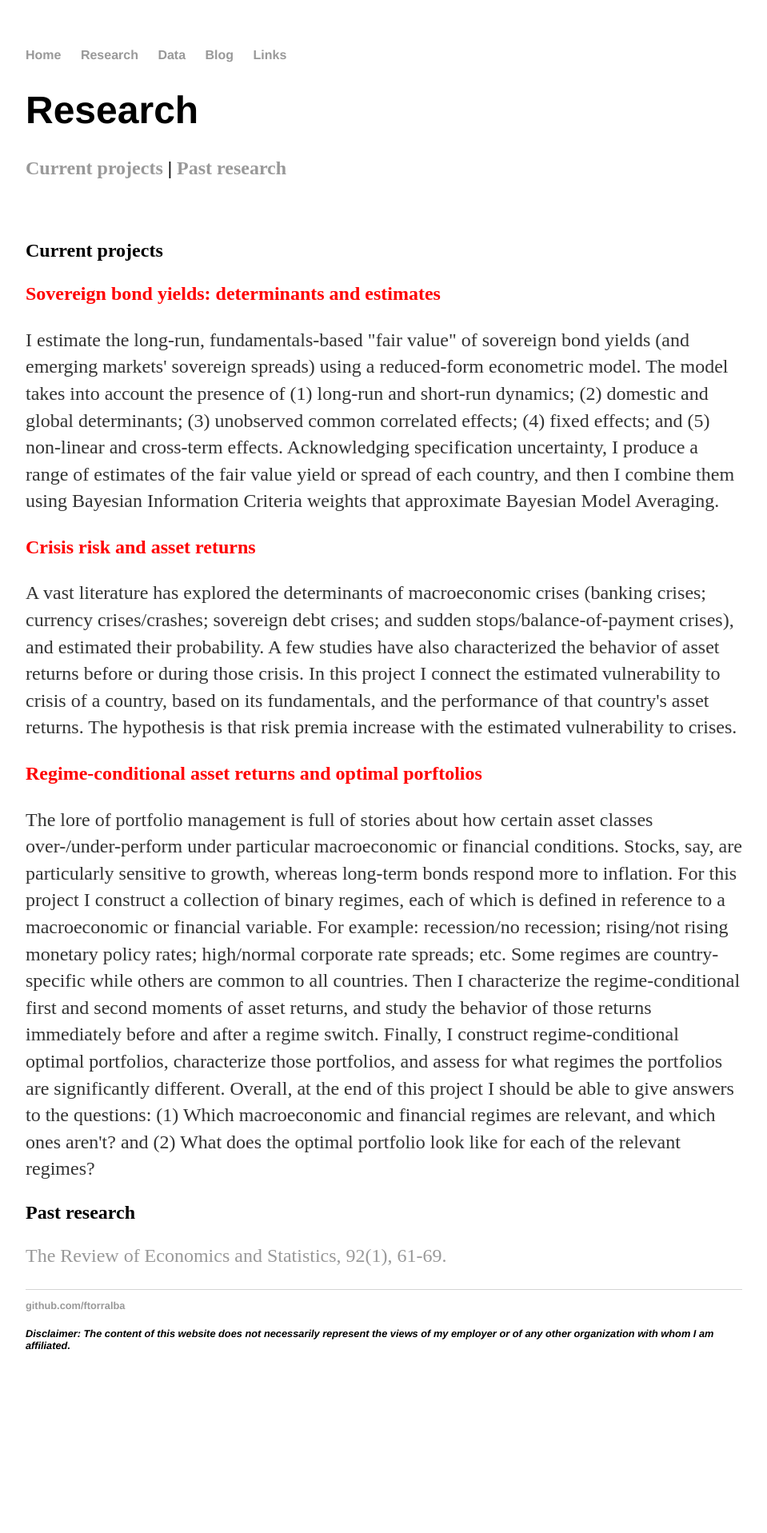
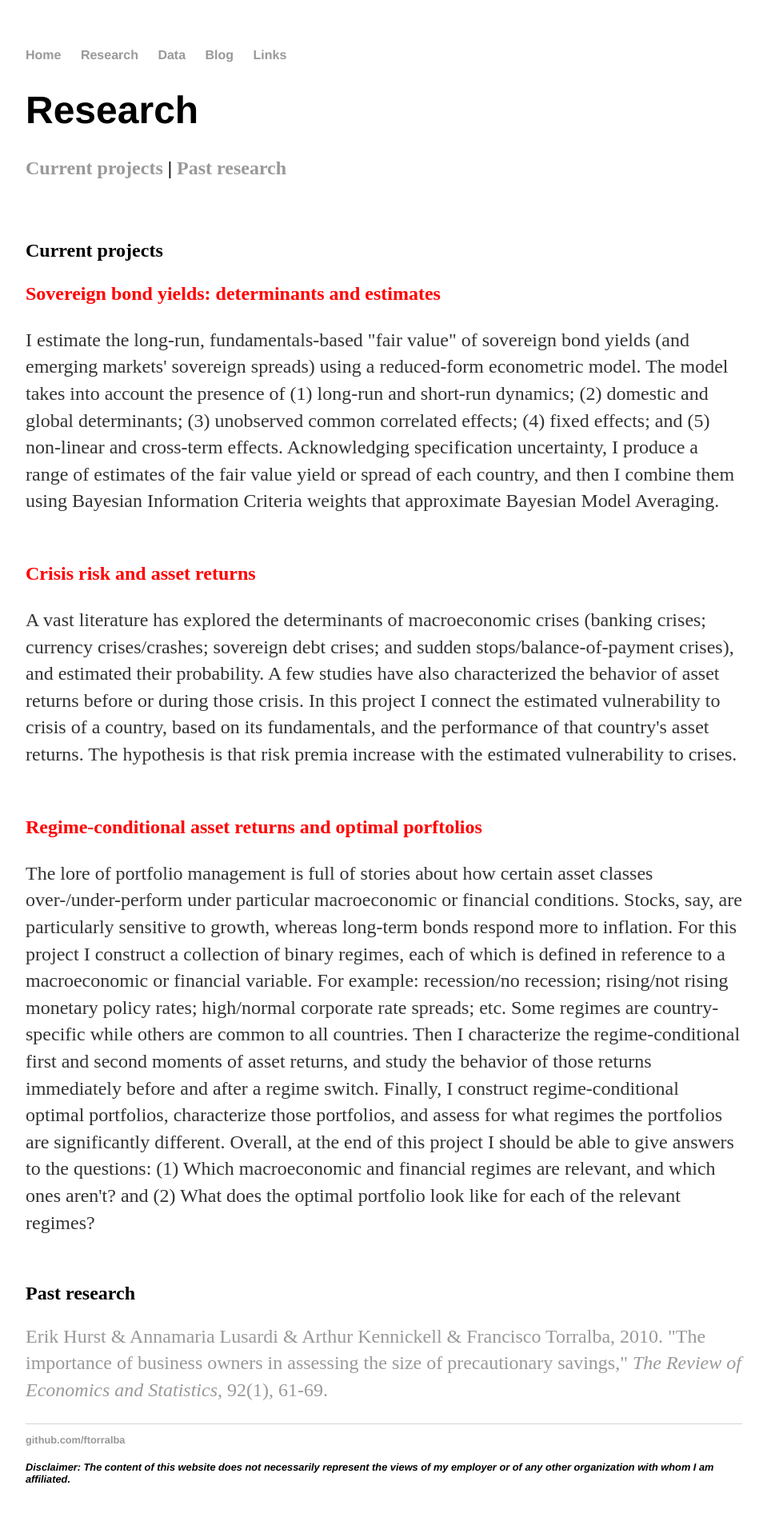
Before and after one commit to ftorralba/ftorralba.github.io, a Jekyll site: the page built from research.html, in a window 1280 px wide. Shown: the whole page at 80% size, without its empty margins (160-1119 px from the left). Built offline with Jekyll 4.4.1, drawn with Linux system fonts in a browser that asks for light colours; before the commit the page ends 1750 px from its top, so only the background shows below that.

Commit message:
small corrections

```diff
--- a/research.html
+++ b/research.html
@@ -19,6 +19,7 @@ title: Research
 		the fair value yield or spread of each country, and then I combine them using Bayesian Information Criteria weights that
 		approximate Bayesian Model Averaging.
 	<p>
+	<br />
 		<b><font color="red">Crisis risk and asset returns</font></b>
 	<p>
 		A vast literature has explored the determinants of macroeconomic crises (banking crises; currency
@@ -27,6 +28,7 @@ title: Research
 		connect the estimated vulnerability to crisis of a country, based on its fundamentals, and the performance of
 		that country's asset returns. The hypothesis is that risk premia increase with the estimated vulnerability to crises.
 		<p>
+	<br />
 		<b><font color="red">Regime-conditional asset returns and optimal porftolios</font></b>
 	<p>
 		The lore of portfolio management is full of stories about how certain asset classes over-/under-perform under
@@ -41,10 +43,11 @@ title: Research
 		and financial regimes are relevant, and which ones aren't? and (2) What does the optimal portfolio look like for each of the
 		relevant regimes?
 	<br />
+	<br />
 
    <h2 id="past_research">Past research</h2>
 	<p>
-	<a href="https://www.mitpressjournals.org/doi/pdf/10.1162/rest.2009.11500>Erik Hurst & Annamaria Lusardi & Arthur Kennickell & Francisco Torralba, 2010. "The importance of business owners in
+	<a href="https://www.mitpressjournals.org/doi/pdf/10.1162/rest.2009.11500">Erik Hurst & Annamaria Lusardi & Arthur Kennickell & Francisco Torralba, 2010. "The importance of business owners in
 	assessing the size of precautionary savings," <i>The Review of Economics and Statistics</i>, 92(1), 61-69.</a>
 
 </div><!-- /.container -->
```
